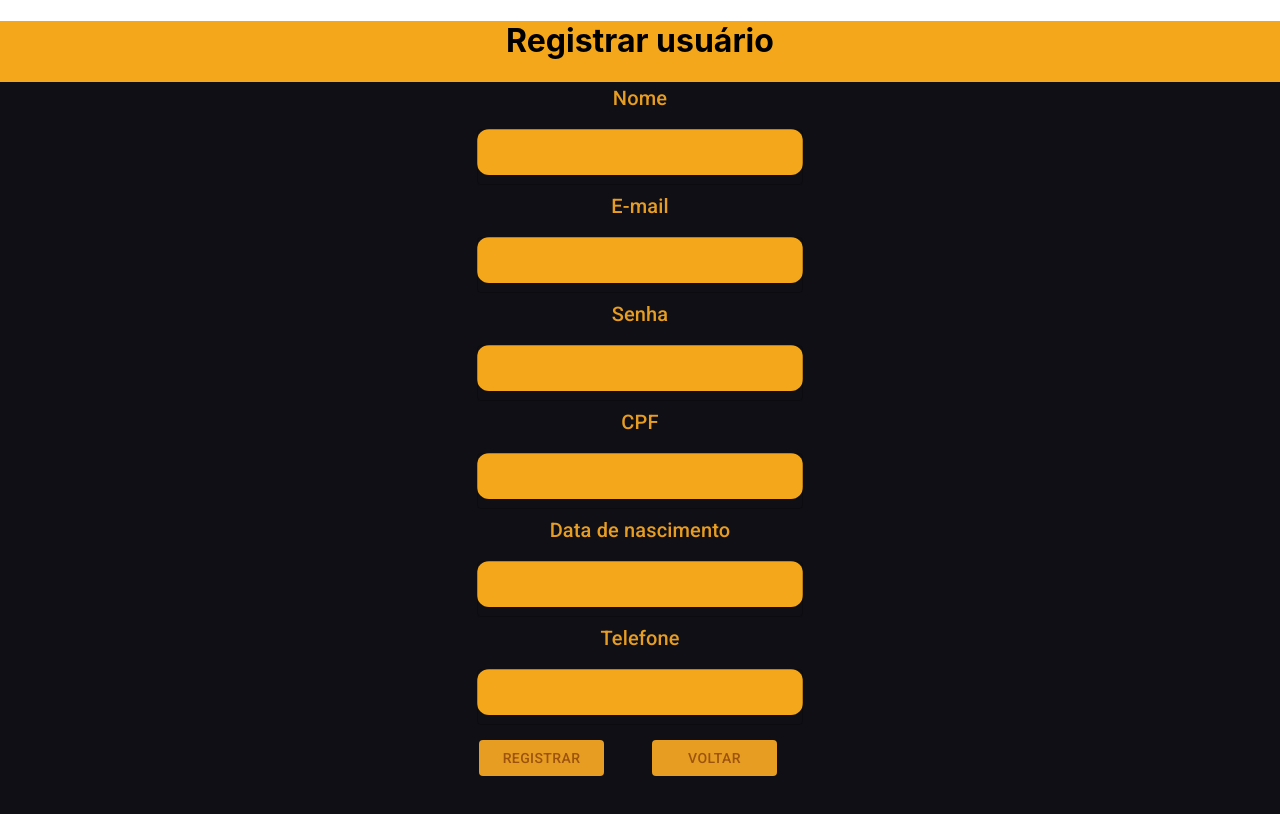
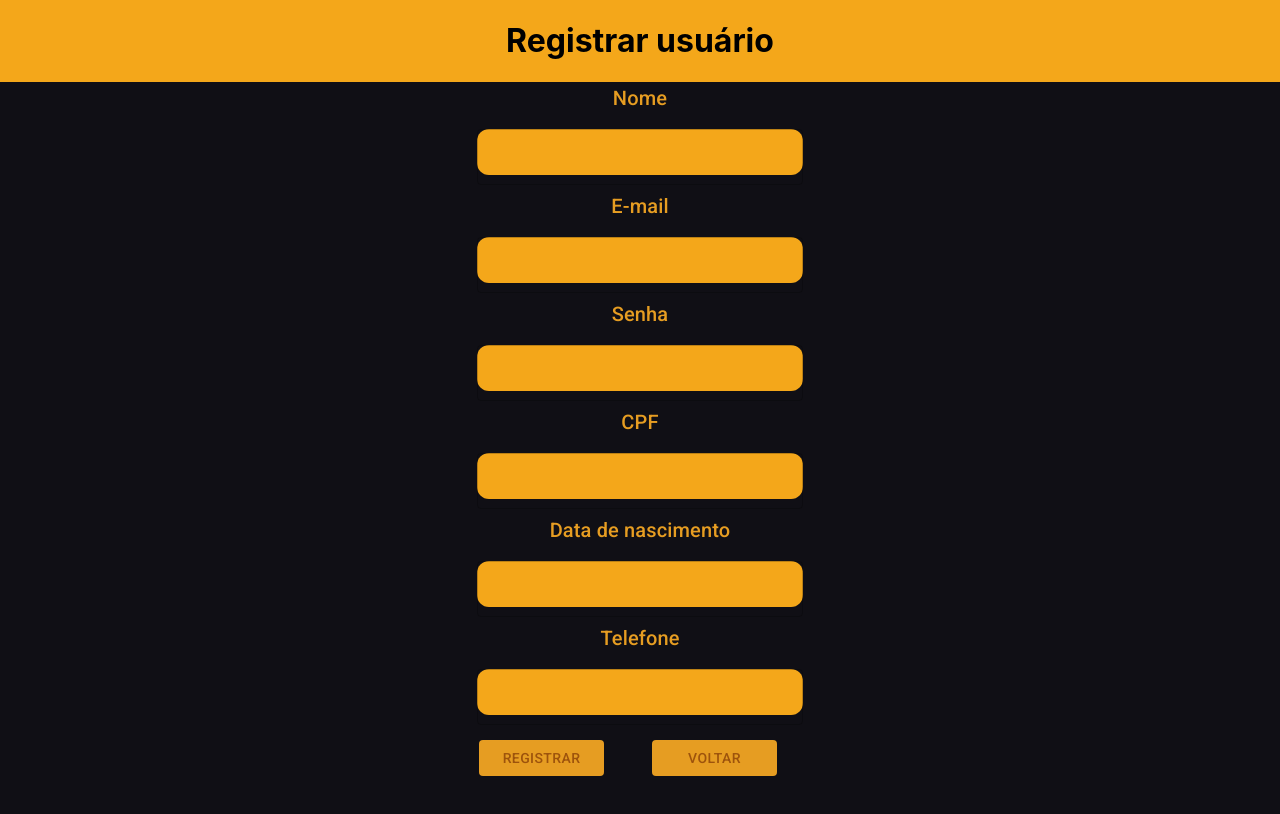
Before and after one commit to Luanh03/Betting-App, a React (Create React App) app: page /register in a window 1280 px wide. Shown: the top 814 px of the page. Built offline with nearby package versions, Linux system fonts and the light colour scheme.

Commit message:
Updating header logo and Screen register

```diff
--- a/public/index.html
+++ b/public/index.html
@@ -2,7 +2,7 @@
 <html lang="en">
   <head>
     <meta charset="utf-8" />
-    <link rel="icon" href="%PUBLIC_URL%/favicon.ico" />
+    <link rel="icon" href="%PUBLIC_URL%/identidade.ico" />
     <meta name="viewport" content="width=device-width, initial-scale=1" />
     <meta name="theme-color" content="#000000" />
     <meta
@@ -34,7 +34,7 @@
       work correctly both with client-side routing and a non-root public URL.
       Learn how to configure a non-root public URL by running `npm run build`.
     -->
-    <title>React App</title>
+    <title>Betting App</title>
   </head>
   <body>
     <noscript>You need to enable JavaScript to run this app.</noscript>
--- a/src/containers/register.js
+++ b/src/containers/register.js
@@ -26,6 +26,9 @@ export default function Register(){
                 <Box sx={{ flexGrow: 1 }}>
                     <Grid columns={{ xs: 4, sm: 8, md: 12 }} sx={{textAlign:"center",
                                                                 backgroundColor:'#f4a71a',
+                                                                position:'absolute',
+                                                                left:'0',
+                                                                right:'0'
                                                                 }}>
                         <h1>Registrar usuário</h1>
                         <Grid item md={12} sx={{ textAlign: 'center',
```
Also changed, not shown: 1 other file (tests, documents, lock files or other folders).
